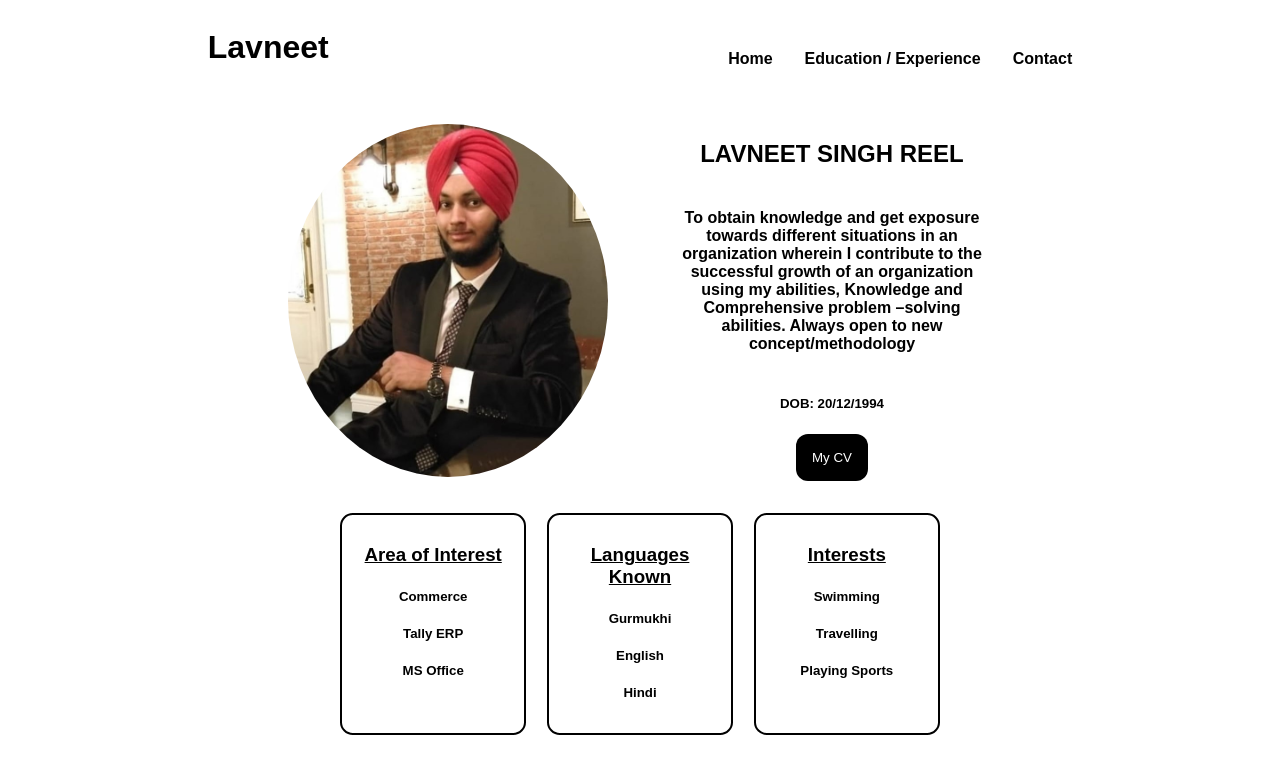
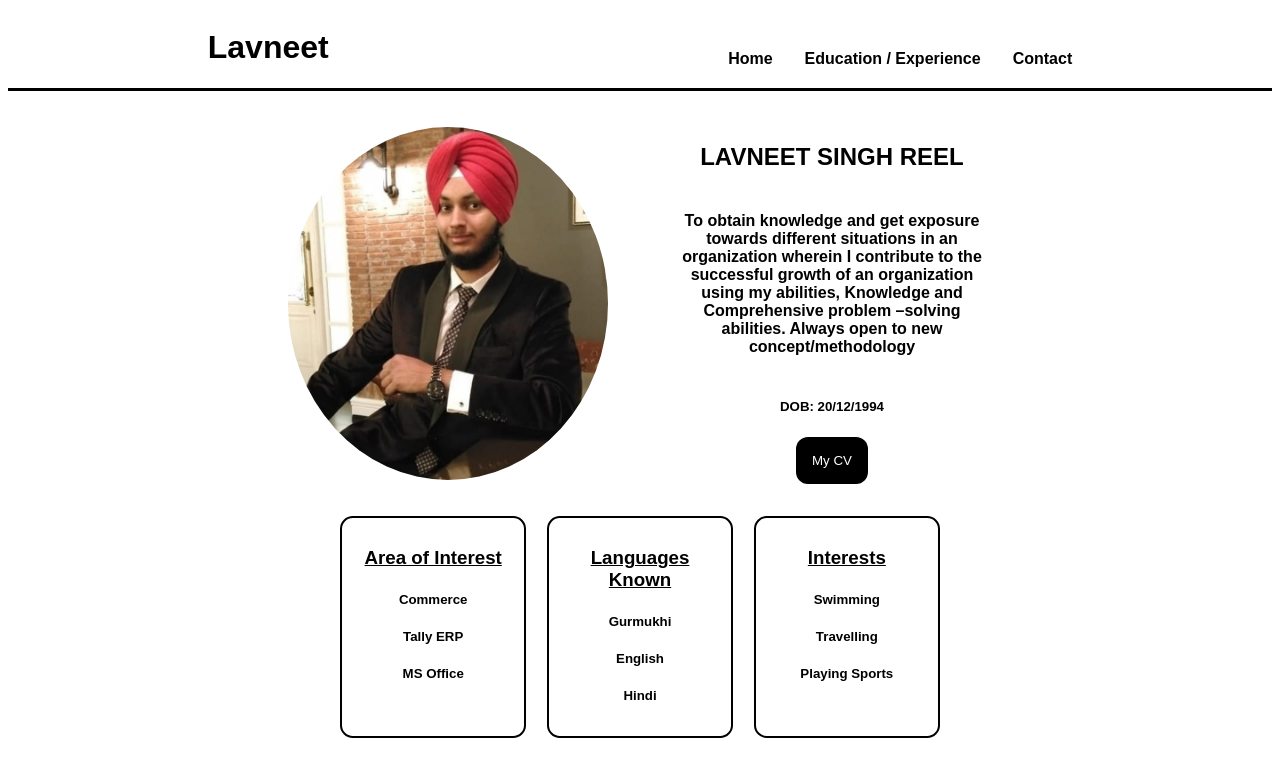
Before and after one commit to prabhjot-arora31/Jiju-s-Resume, a React (Create React App) app: page / in a window 1280 px wide. Shown: the top 776 px of the page. Built offline with nearby package versions, Linux system fonts and the light colour scheme.

Commit message:
Update App.js

```diff
--- a/src/App.js
+++ b/src/App.js
@@ -14,6 +14,7 @@ const App = () => {
     <>
       <BrowserRouter>
         <Header handleCallBack={callBack} />
+        <div style={{backgroundColor:'black',width:'100%',height:'3px',marginBottom:'0.45rem'}}></div>
         <Routes>
           <Route path="/" element={<Home hide={hide} />} />
           <Route path="/education" element={<Education hide={hide} />} />
```
